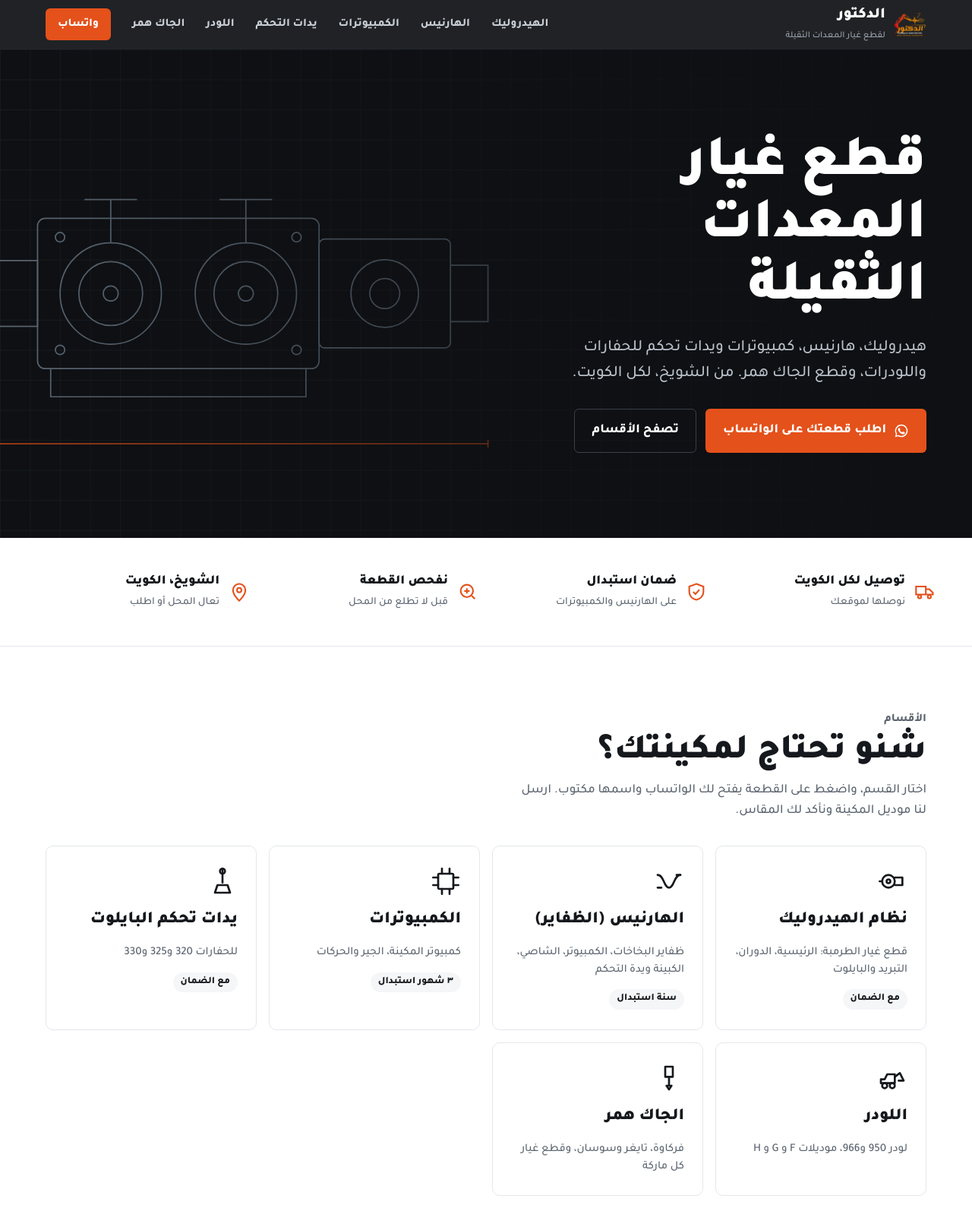
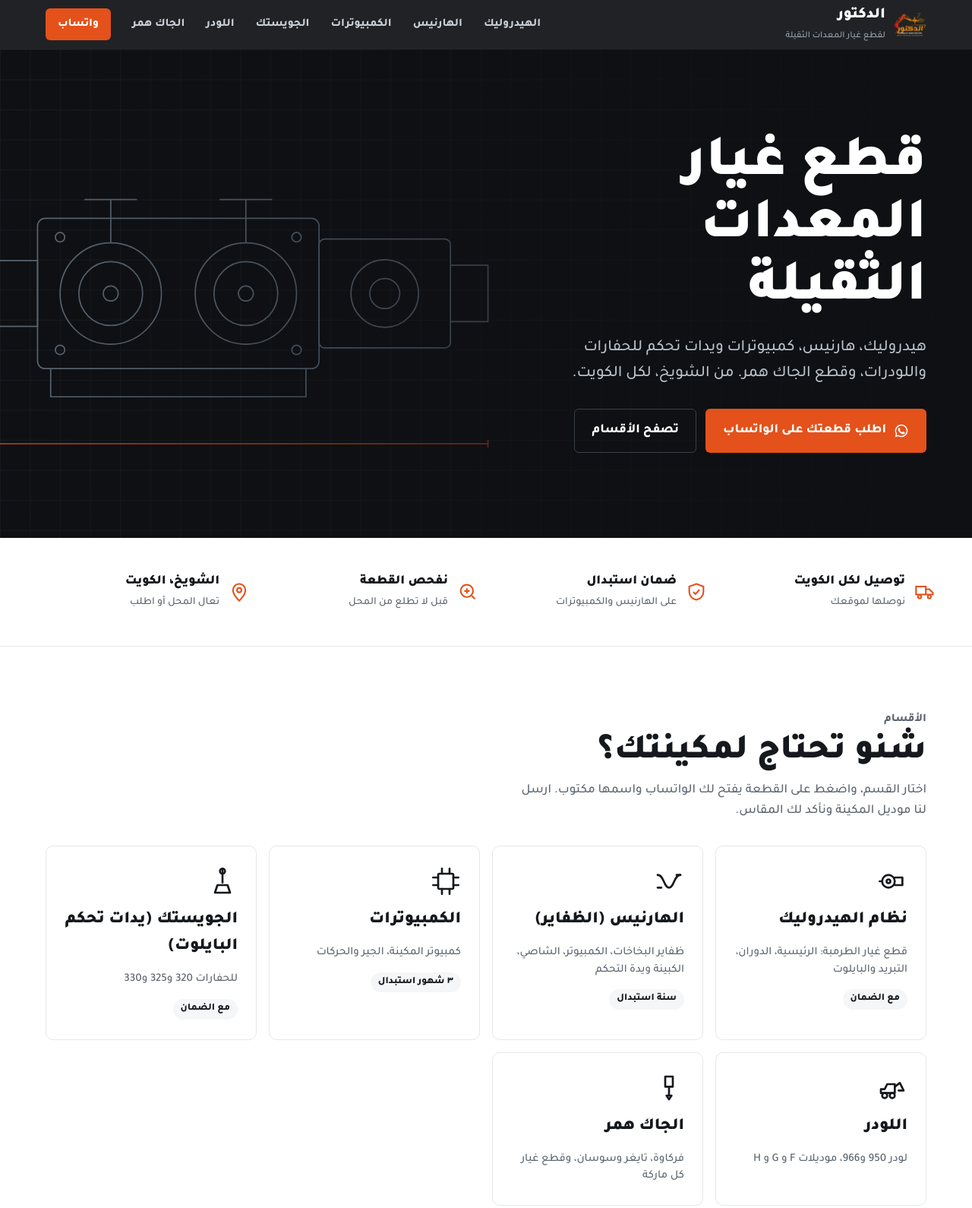
Before and after one commit to doctorhydraulic/doctorhydraulic.github.io, a plain HTML site: page index.html in a window 1280 px wide. Shown: the top 1590 px of the page at 76% size. Drawn offline with Linux system fonts and the light colour scheme.

Commit message:
Rename pilot controls section to joystick
Co-Authored-By: Claude Opus 5.5 <noreply@anthropic.com>
Claude-Session: https://claude.ai/code/session_01EorLDZGpjpKzPcW44wmMSS

```diff
--- a/index.html
+++ b/index.html
@@ -185,7 +185,7 @@ footer a{color:#C8CED5;text-decoration:none;font-weight:800}
       <a href="#sec-hyd">الهيدروليك</a>
       <a href="#sec-har">الهارنيس</a>
       <a href="#sec-ecu">الكمبيوترات</a>
-      <a href="#sec-pil">يدات التحكم</a>
+      <a href="#sec-pil">الجويستك</a>
       <a href="#sec-ldr">اللودر</a>
       <a href="#sec-jh">الجاك همر</a>
     </nav>
@@ -322,7 +322,7 @@ footer a{color:#C8CED5;text-decoration:none;font-weight:800}
       groups:[{ items:[["ظفيرة البخاخات"],["ظفيرة الكمبيوتر"],["ظفيرة الشاصي"],["ظفيرة أسفل الكبينة"],["ظفيرة يدة التحكم"]] }] },
     { id:"ecu", title:"الكمبيوترات", desc:"كمبيوتر المكينة، الجير والحركات", w:W.ecu, icon:"chip", info:"parts/ecu-system.jpg",
       groups:[{ items:[["كمبيوتر المكينة"],["كمبيوتر الجير"],["كمبيوتر الحركات"]] }] },
-    { id:"pil", title:"يدات تحكم البايلوت", desc:"للحفارات 320 و325 و330", w:W.std, icon:"stick", info:"parts/pilot-banner.jpg", infoW:1800, infoH:1000, full:true,
+    { id:"pil", title:"الجويستك (يدات تحكم البايلوت)", desc:"للحفارات 320 و325 و330", w:W.std, icon:"stick", info:"parts/pilot-banner.jpg", infoW:1800, infoH:1000, full:true,
       groups:[{ items:[["حفارة 320","","B · C · D"],["حفارة 325","","B · C · D"],["حفارة 330","","B · C · D"]] }] },
     { id:"ldr", title:"اللودر", desc:"لودر 950 و966، موديلات F و G و H", icon:"loader",
       chips:[{ label:"الموديلات", list:[["950H"],["966H"],["950F"],["966F"],["950G"],["966G"]] }],
```
